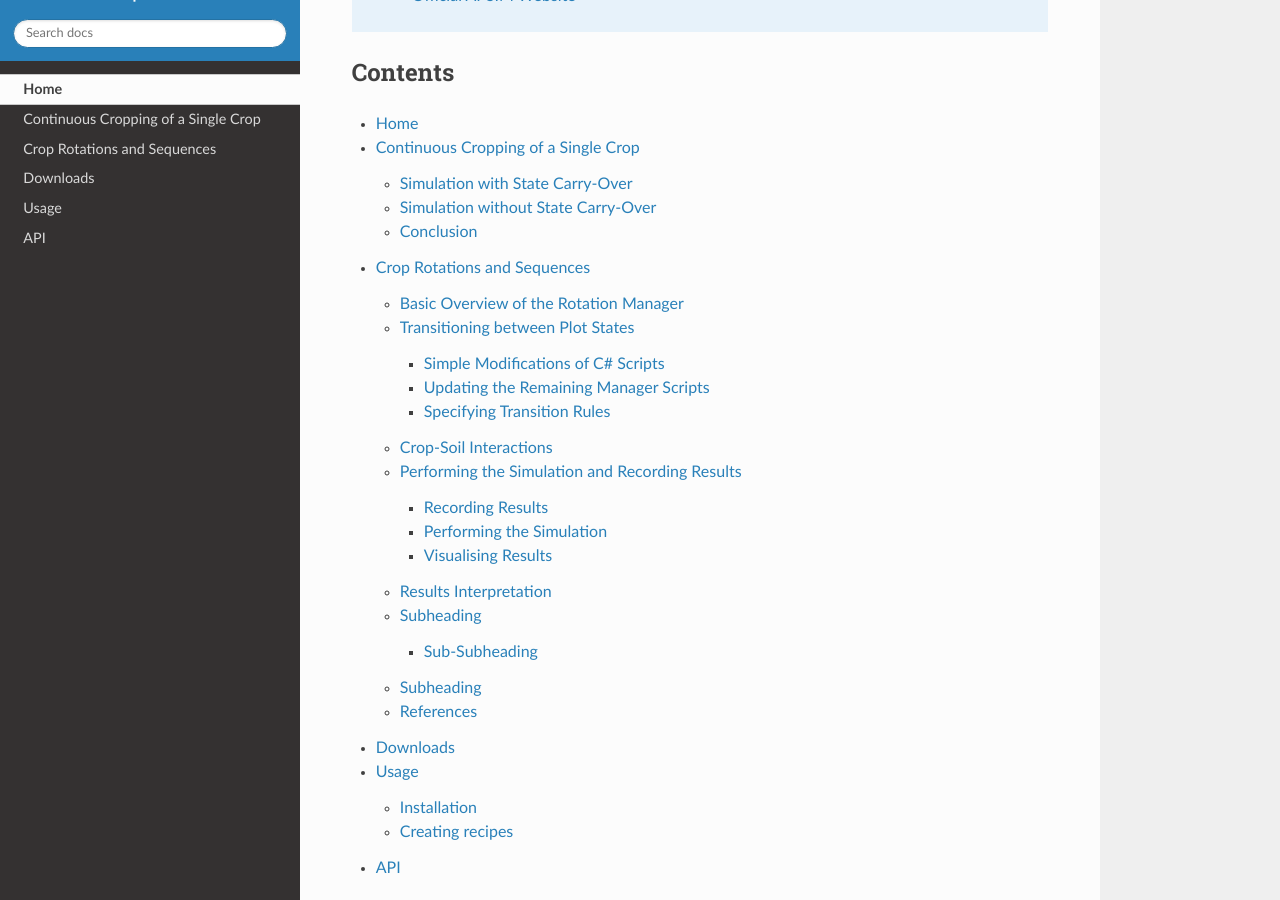
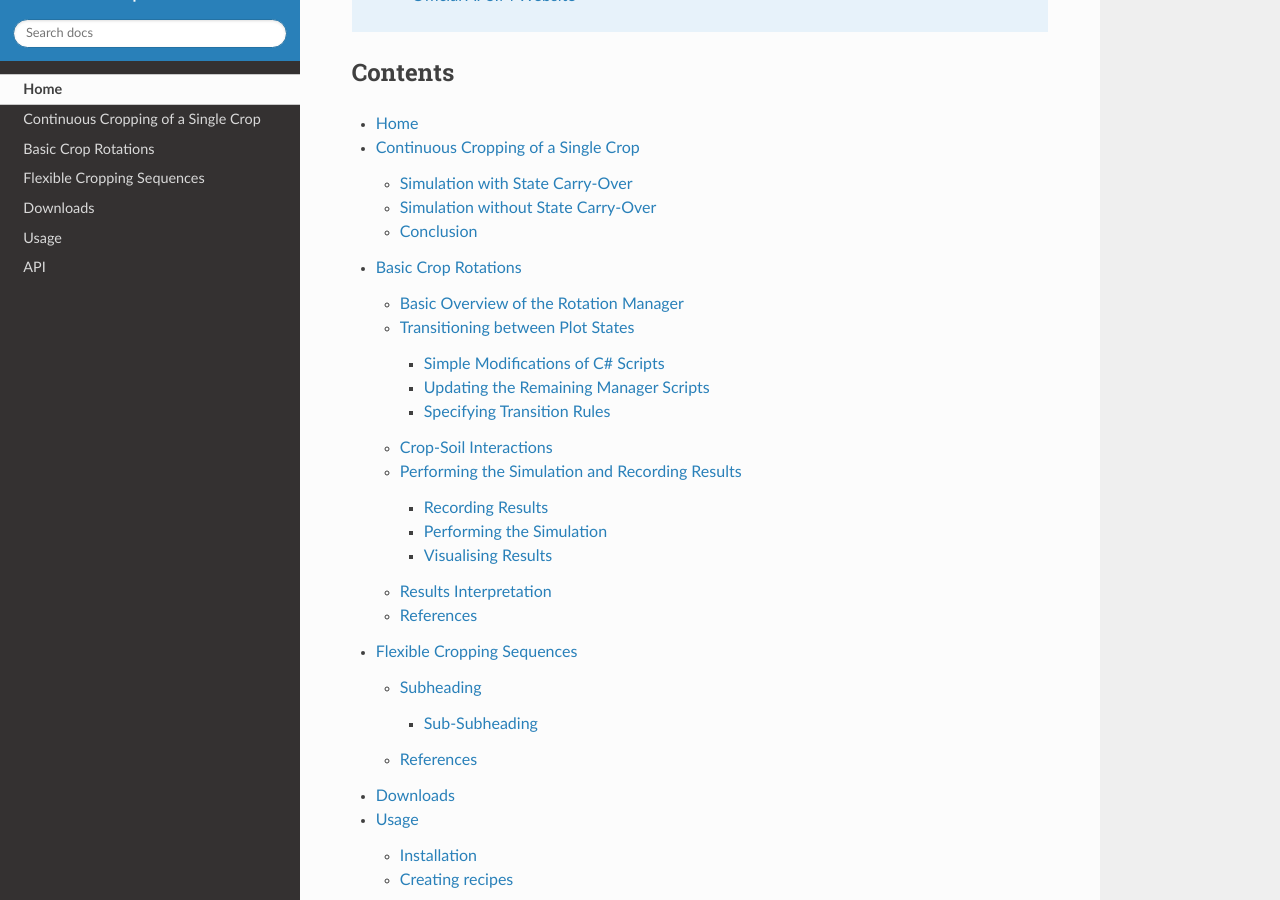
Before and after one commit to ugrewer/APSIM_RotationTraining, a Sphinx documentation site: the page built from docs/index.rst, in a window 1280 px wide and 900 px high, scrolled down 1935 px. Built offline with Sphinx 7.4.7 and the Read the Docs theme 3.1.0, drawn with Linux system fonts in a browser that asks for light colours.

Commit message:
Finished first draft of basic crop rotation page

```diff
--- a/docs/index.rst
+++ b/docs/index.rst
@@ -20,7 +20,8 @@ Contents
 
    Home <self>
    continuous cropping of a single crop
-   crop rotations and sequences
+   basic crop rotations
+   flexible cropping sequences
    downloads
    usage
    api
```
Also changed, not shown: docs/basic crop rotations.rst (renamed from docs/crop rotations and sequences.rst, +19 -15 lines), docs/flexible cropping sequences.rst (added, +16 -0 lines).
